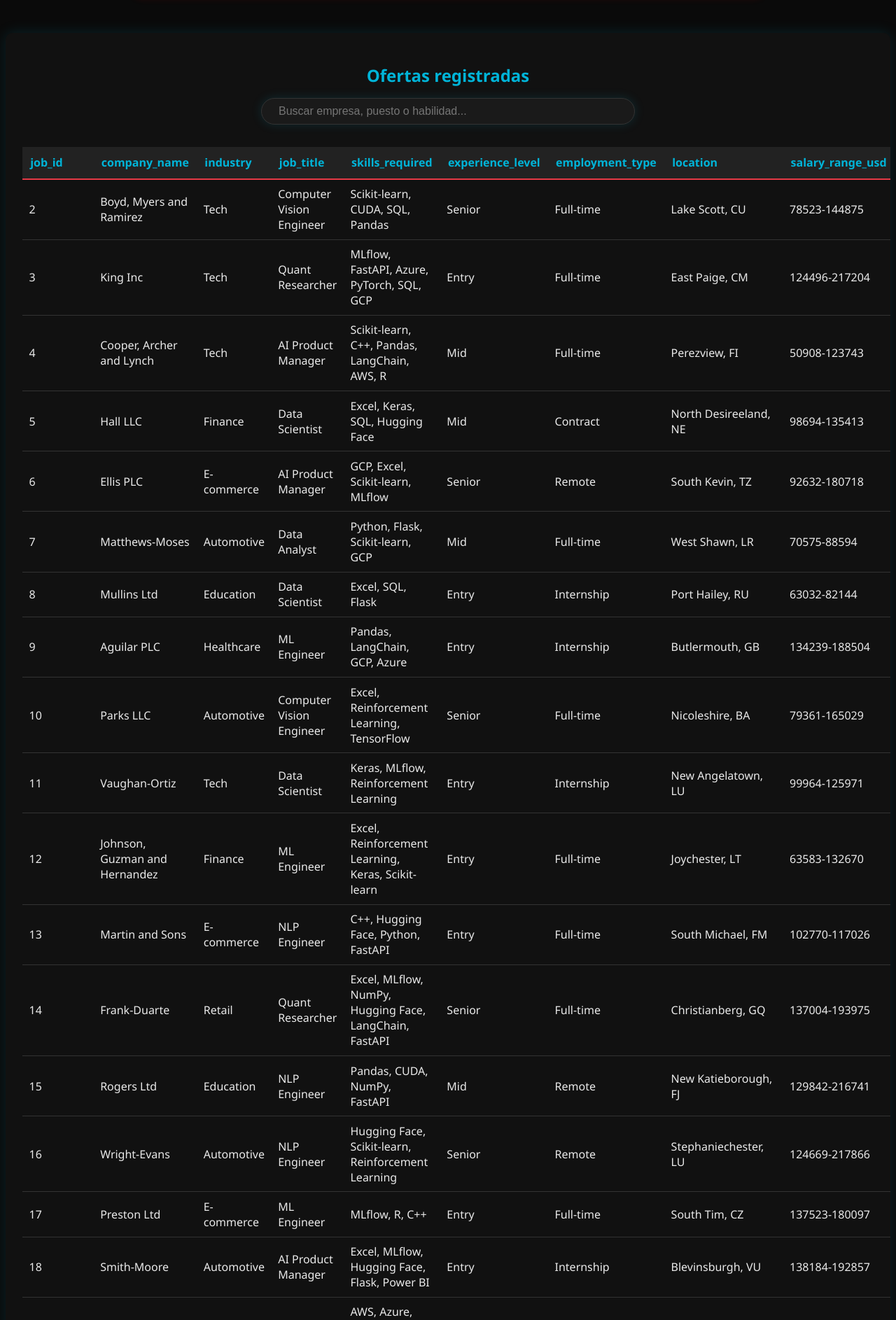
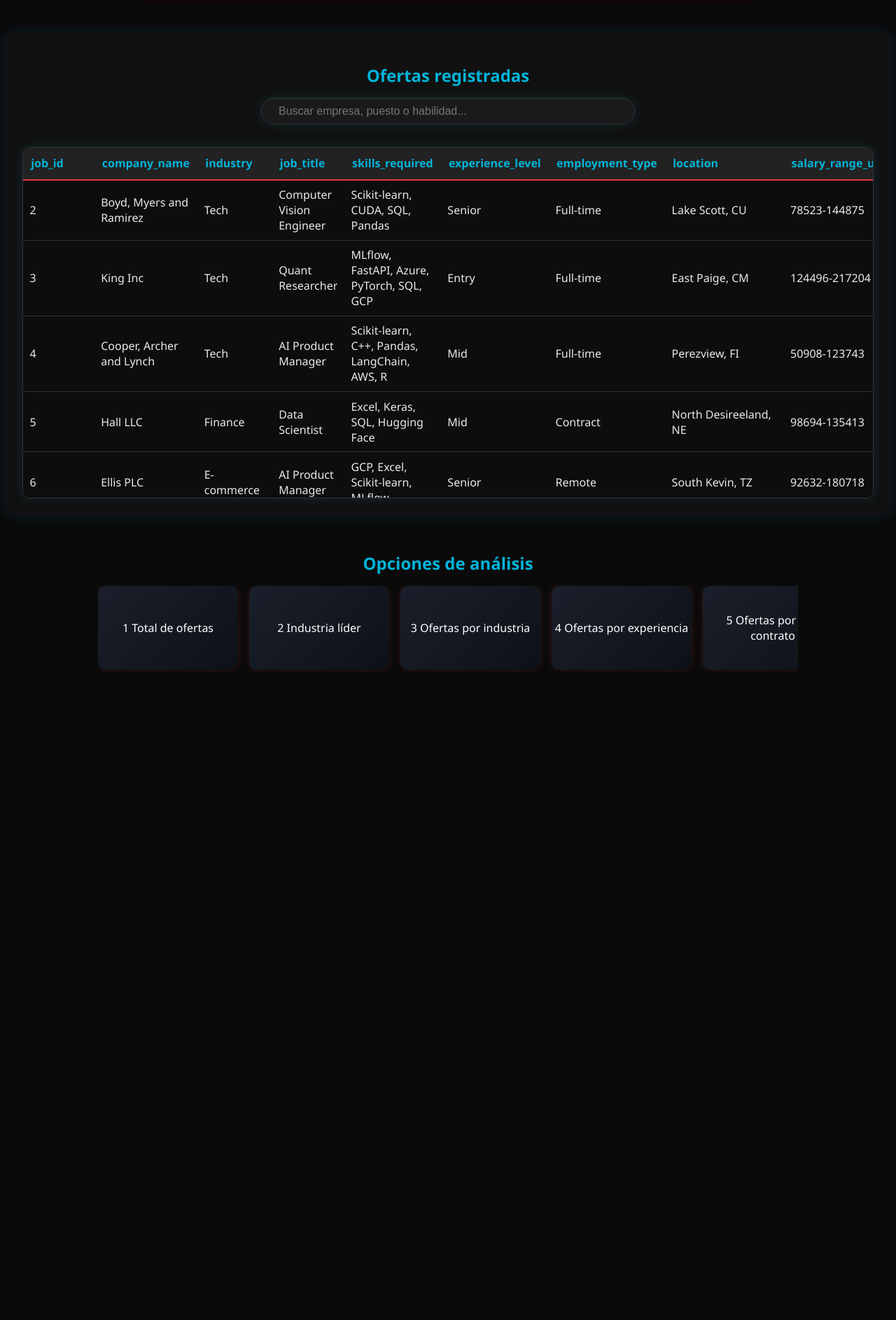
Before and after one commit to danielsebastianlinares87-source/Proyecto-tercer-corte, a Flask app: page / in a window 1280 px wide; the page is wider, and only the part inside the window is pictured. Shown: the part 380-2266 px from the top of that part at 70% size. Run offline with Flask 3, Linux system fonts and the light colour scheme.

Commit message:
Update visuales.css

```diff
--- a/static/visuales.css
+++ b/static/visuales.css
@@ -223,3 +223,18 @@ footer p {
   color: #00b4d8;
   font-size: 1.3rem;
 }
+.tabla-scroll {
+  max-height: 500px;      /* altura máxima visible */
+  overflow-y: auto;       /* scroll vertical */
+  overflow-x: auto;       /* scroll horizontal si hace falta */
+  border: 1px solid #333;
+  border-radius: 10px;
+  background-color: #0d0d0d;
+  box-shadow: 0 0 15px rgba(0,180,216,0.15);
+}
+
+/* hacer que la tabla se mantenga bien visible dentro del scroll */
+.tabla-scroll table {
+  width: 100%;
+  border-collapse: collapse;
+}
```
